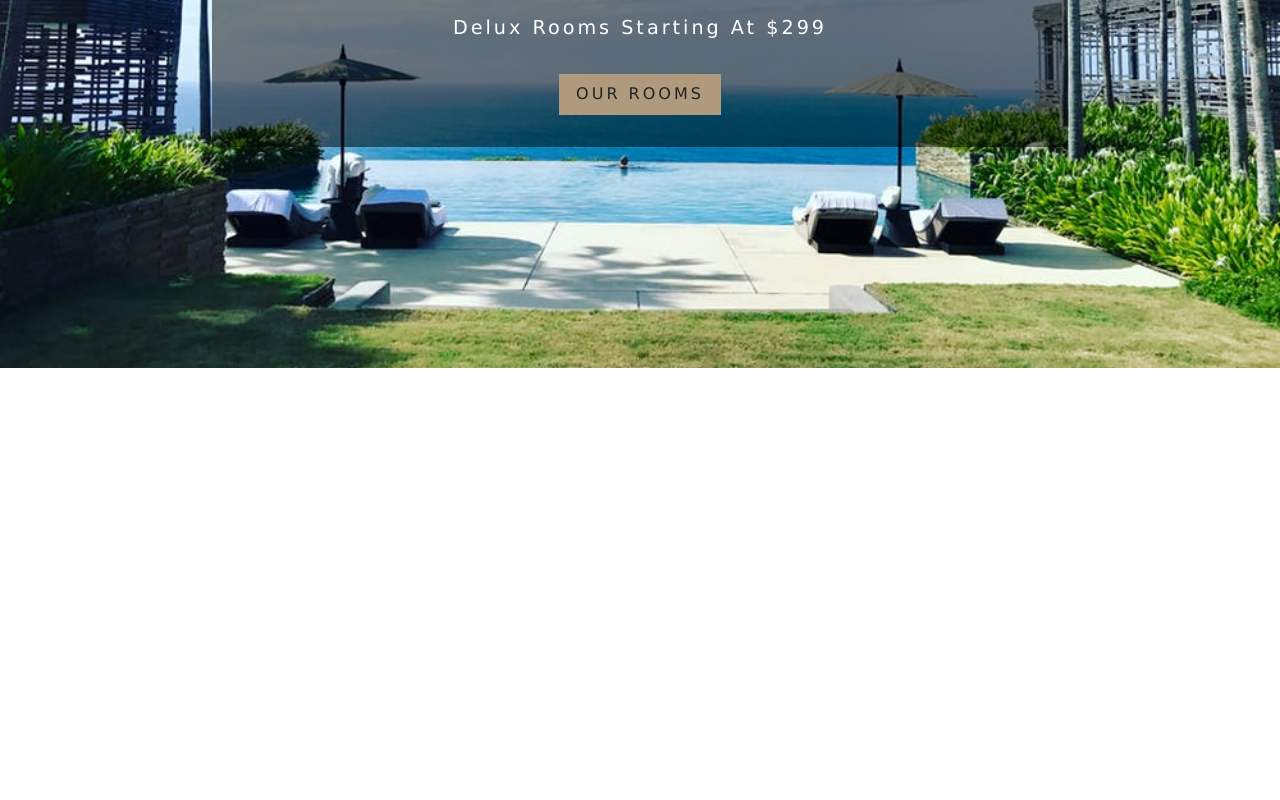
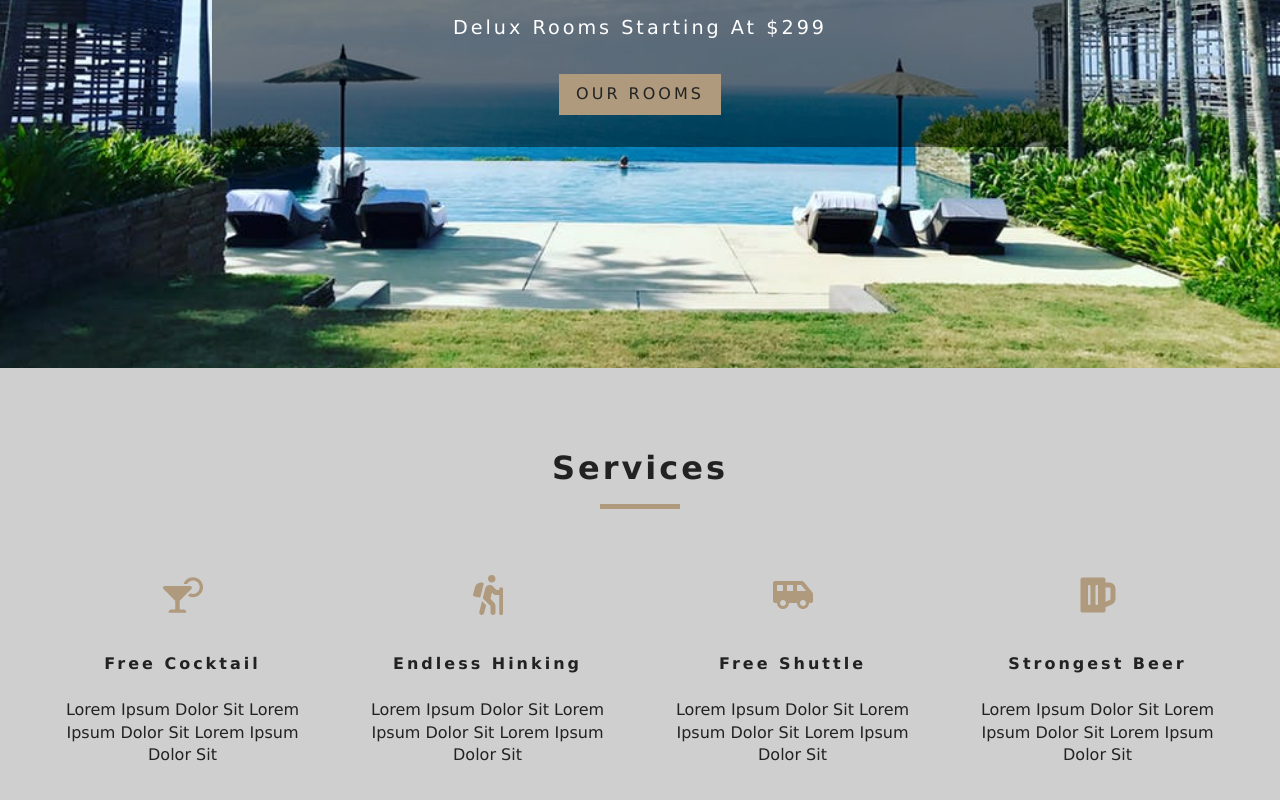
Before and after one commit to ateett12ue/React-Resort-App, a React (Create React App) app: page / in a window 1280 px wide. Shown: the part 432-1232 px from the top of the page. Before the commit the page ends 800 px from the top, so only its background shows below. Built offline with nearby package versions, Linux system fonts and the light colour scheme.

Commit message:
Services added

```diff
--- a/src/App.css
+++ b/src/App.css
@@ -252,6 +252,7 @@
 }
 .services h6 {
   letter-spacing: var(--mainSpacing);
+  text-transform: capitalize;
 }
 .services p {
   width: 80%;
--- /dev/null
+++ b/src/components/Services.js
@@ -0,0 +1,55 @@
+import React, { Component } from "react";
+import Title from "./Title";
+import { FaCocktail, FaHiking, FaShuttleVan, FaBeer } from "react-icons/fa";
+
+export default class Services extends Component {
+  constructor(props) {
+    super(props);
+    this.state = {
+      services: [
+        {
+          icon: <FaCocktail />,
+          title: "free cocktail",
+          info:
+            "Lorem Ipsum Dolor Sit Lorem Ipsum Dolor Sit Lorem Ipsum Dolor Sit"
+        },
+        {
+          icon: <FaHiking />,
+          title: "Endless Hinking",
+          info:
+            "Lorem Ipsum Dolor Sit Lorem Ipsum Dolor Sit Lorem Ipsum Dolor Sit"
+        },
+        {
+          icon: <FaShuttleVan />,
+          title: "free Shuttle",
+          info:
+            "Lorem Ipsum Dolor Sit Lorem Ipsum Dolor Sit Lorem Ipsum Dolor Sit"
+        },
+        {
+          icon: <FaBeer />,
+          title: "Strongest Beer",
+          info:
+            "Lorem Ipsum Dolor Sit Lorem Ipsum Dolor Sit Lorem Ipsum Dolor Sit"
+        }
+      ]
+    };
+  }
+  render() {
+    return (
+      <section className="services">
+        <Title title="services" />
+        <div className="services-center">
+          {this.state.services.map((item, index) => {
+            return (
+              <article key={index} className="service">
+                <span>{item.icon}</span>
+                <h6>{item.title}</h6>
+                <p>{item.info}</p>
+              </article>
+            );
+          })}
+        </div>
+      </section>
+    );
+  }
+}
--- /dev/null
+++ b/src/components/Title.js
@@ -0,0 +1,10 @@
+import React from "react";
+
+export default function Title({ title }) {
+  return (
+    <div className="section-title">
+      <h4>{title}</h4>
+      <div />
+    </div>
+  );
+}
--- a/src/pages/Home.js
+++ b/src/pages/Home.js
@@ -2,9 +2,11 @@
 import Hero from "../components/Hero";
 import Banner from "../components/Banner";
 import { Link } from "react-router-dom";
+import Services from "../components/Services";
 
 export default function Home() {
   return (
+    <>
       <Hero>
         <Banner title="luxurious rooms" subtitle="delux rooms starting at $299">
           <Link to="/rooms" className="btn-primary">
@@ -12,5 +14,7 @@
           </Link>
         </Banner>
       </Hero>
+      <Services />
+    </>
   );
 }
```
Lines whose indentation alone changed are shown as unchanged.
